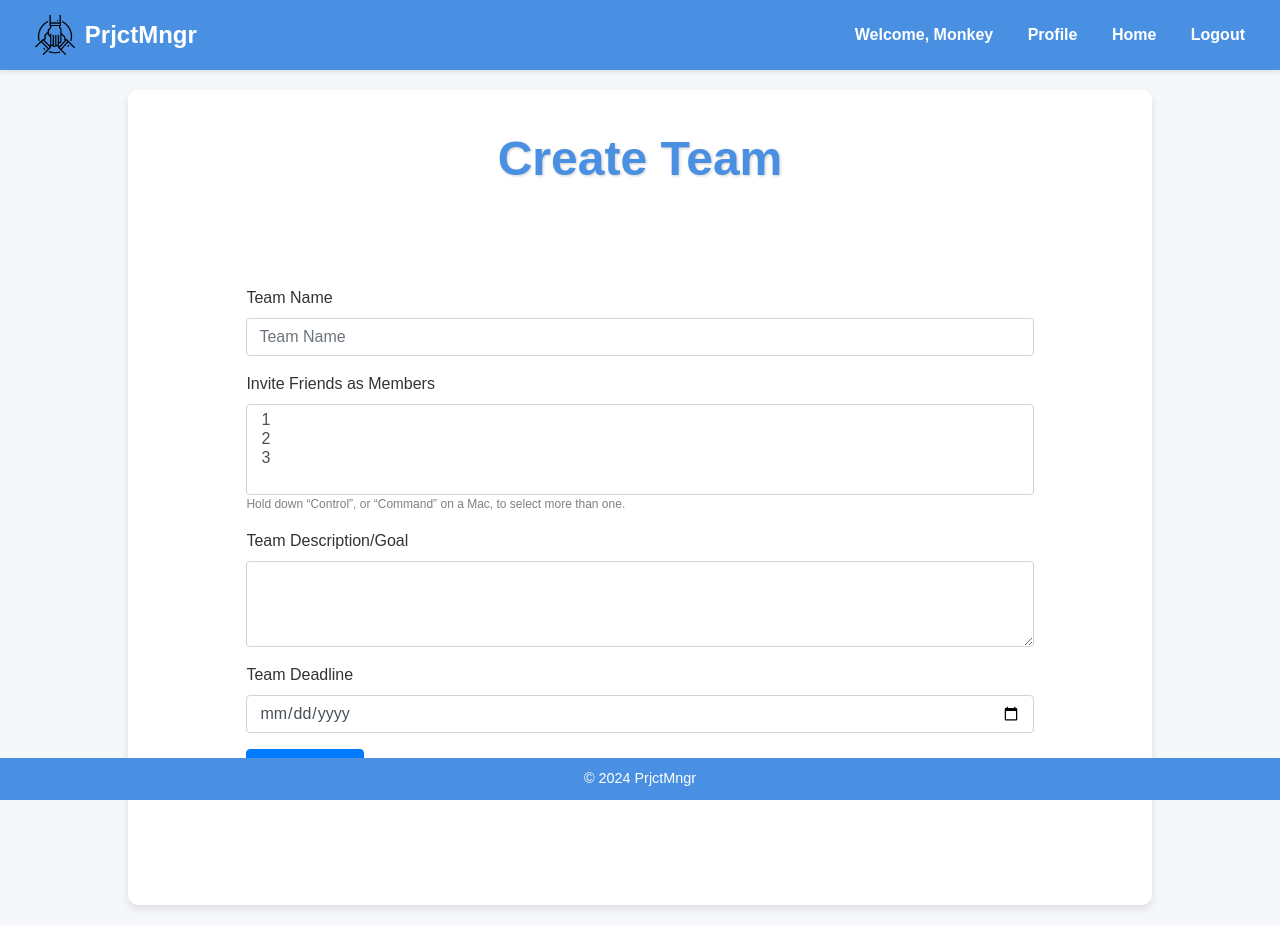
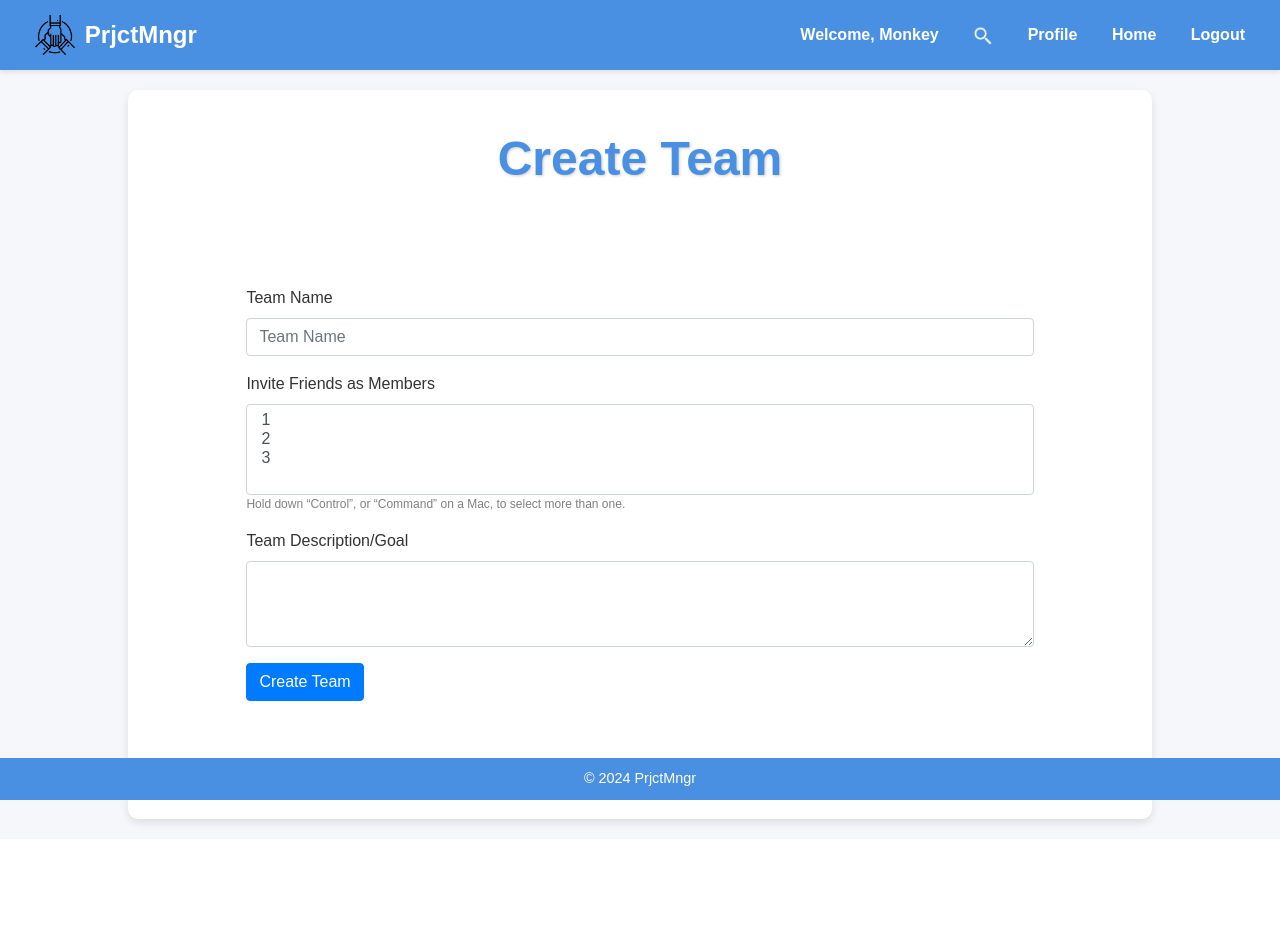
Before and after one commit to lucashurt/TeamManagement, a Django app: page /create_team in a window 1280 px wide. After the commit the page ends 828 px from the top, so only its background shows below. Run offline with Django 5.2, Linux system fonts and the light colour scheme; a user stored in the database is signed in; data comes from the database, SQL or seed files in the repository; both versions use the stored data as it was before the commit; parts of the project's set-up code (start-up, migrations or seed data) failed here and were passed over.

Commit message:
updated team models so that deadlines are not a part of a team but instead a part of each individual task

```diff
--- a/team/models.py
+++ b/team/models.py
@@ -21,7 +21,6 @@ class Team(models.Model):
     name = models.CharField(max_length=50, unique=True)
     creator = models.ForeignKey(User, on_delete=models.CASCADE, related_name='teams_created',null=True)
     members = models.ManyToManyField('User', related_name='teams', blank=True)
-    deadline = models.DateField(default=datetime.date.today)
     description = models.TextField(blank=True,default='')
     archived = models.BooleanField(default=False)
     admins = models.ManyToManyField('User', related_name='admins', blank=True)
--- a/team/templates/create.html
+++ b/team/templates/create.html
@@ -28,11 +28,6 @@
         </div>
 
         <div class="form-group">
-            <label for="project_deadline">Team Deadline</label>
-            <input id="project_deadline" class="form-control" type="date" name="project_deadline" required>
-        </div>
-
-        <div class="form-group">
             <input class="btn btn-primary" type="submit" value="Create Team">
         </div>
 
--- a/team/templates/layout.html
+++ b/team/templates/layout.html
@@ -103,9 +103,10 @@
         <div class="ml-auto">
             {% if user.is_authenticated %}
                 <a>Welcome, {{ user.username|capfirst }}</a>
-                <a class ="links" href="{% url 'profile' user.username %}" >Profile</a>
-                <a class="links" href="{% url 'index' %}">Home</a>
-                <a class="links" href="{% url 'logout' %}">Logout</a>
+                <a href="{% url 'search' %}"><img style ="height:20px" src="{% static 'searchLogo.png' %}"></a>
+                <a href="{% url 'profile' user.username %}" >Profile</a>
+                <a href="{% url 'index' %}">Home</a>
+                <a href="{% url 'logout' %}">Logout</a>
             {% else %}
                 <a class="links" href="{% url 'login' %}">Login</a>
                 <a class="links" href="{% url 'register' %}">Register</a>
--- /dev/null
+++ b/team/templates/search.html
@@ -0,0 +1,6 @@
+{% extends "layout.html" %}
+{% block title %} Login {% endblock %}
+{% block body %}
+    <h1> Search Users </h1>
+
+{% endblock %}
--- a/team/urls.py
+++ b/team/urls.py
@@ -9,6 +9,7 @@ urlpatterns = [
 
     path('profile/<str:username>', views.profile, name='profile'),
     path('create_team', views.create_team, name='create_team'),
+    path('search', views.search, name='search'),
     path('create_task/<str:team_name>', views.create_task, name='create_task'),
     path('edit_members/<str:team_name>', views.edit_members, name='edit_members'),
     path('friend_request/<str:username>', views.friend_request, name='friend_request'),
--- a/team/views.py
+++ b/team/views.py
@@ -4,7 +4,6 @@ from django.db import IntegrityError
 from django.http import HttpResponseRedirect, JsonResponse
 from django.shortcuts import render
 from django.contrib.auth import login, authenticate, logout
-from django.template.backends.utils import csrf_input
 from django.urls import reverse
 from django.views.decorators.csrf import csrf_exempt
 
@@ -63,18 +62,23 @@ def logout_view(request):
     logout(request)
     return HttpResponseRedirect(reverse("login"))
 
+def search(request):
+    if request.method == "POST":
+        pass
+    else:
+        return render(request,"search.html")
+
 def create_team(request):
     if request.method == 'POST':
         user=User.objects.get(username=request.user.username)
         team_name = request.POST['team_name']
         friends = request.POST.getlist('friends')
         team_description = request.POST['project_description']
-        team_deadline = request.POST['project_deadline']
         members= [user]
         for friend in friends:
             members.append(User.objects.get(username=friend))
         try:
-            team = Team.objects.create(name=team_name,creator=user,description=team_description,deadline=team_deadline)
+            team = Team.objects.create(name=team_name,creator=user,description=team_description)
             team.members.set(members)
             team.admins.add(user)
             team.save()
```
Also changed, not shown: db.sqlite3, team/static/searchLogo.png (added).
